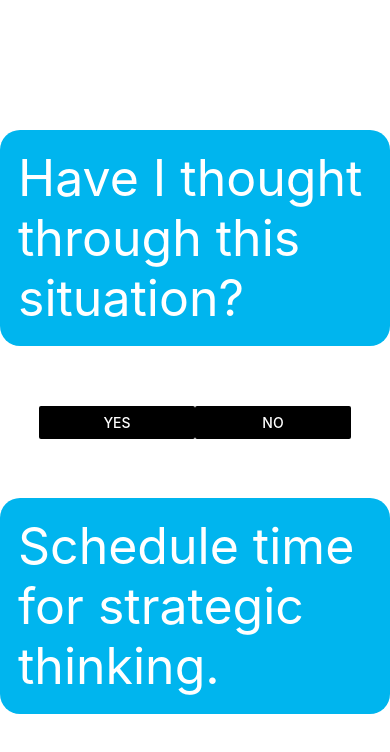
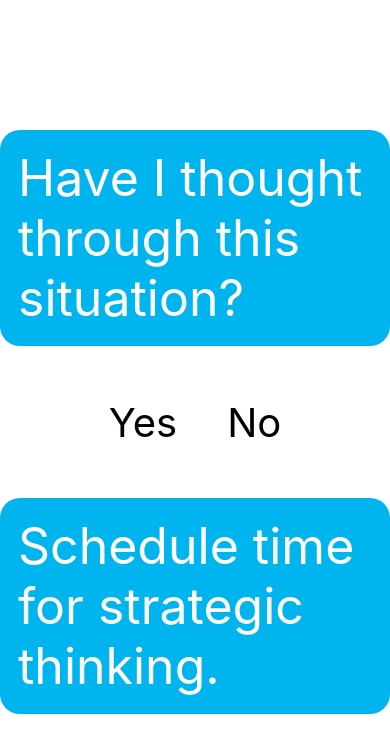
Before and after one commit to drew-sullivan/react_native_EGS_Meetings, a React Native app: screen / in a window 390 px wide. Shown: the top 752 px of the page. Built offline with nearby package versions, Linux system fonts and the light colour scheme.

Commit message:
Fixed styling of buttons

```diff
--- a/appButton.js
+++ b/appButton.js
@@ -1,5 +1,5 @@
 import React, { Component } from "react";
-import { Button, Alert, View, StyleSheet } from "react-native";
+import { Alert, View, StyleSheet, TouchableOpacity, Text } from "react-native";
 
 export class AppButton extends Component {
   _onPressButton(btnTitle) {
@@ -7,19 +7,18 @@ export class AppButton extends Component {
   }
   render() {
     return (
-      <View style={styles.buttonContainer}>
-        <Button
-          onPress={(e) => this._onPressButton(this.props.title)}
-          title={this.props.title}
-          color='black'
-        />
-      </View>
+      <TouchableOpacity
+        onPress={(e) => this._onPressButton(this.props.title)}>
+        <Text style={styles.button}>{this.props.title}</Text>
+      </TouchableOpacity>
     );
   }
 }
 
 const styles = StyleSheet.create({
-  buttonContainer: {
-    width: '40%',
-  },
-})
+  button: {
+    fontSize: 40,
+    marginLeft: 25,
+    marginRight: 25,
+  }
+});
```
